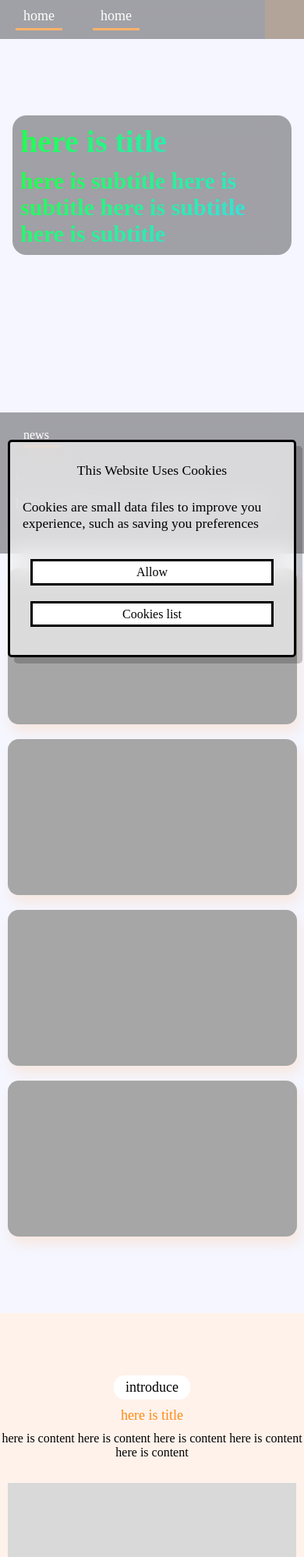
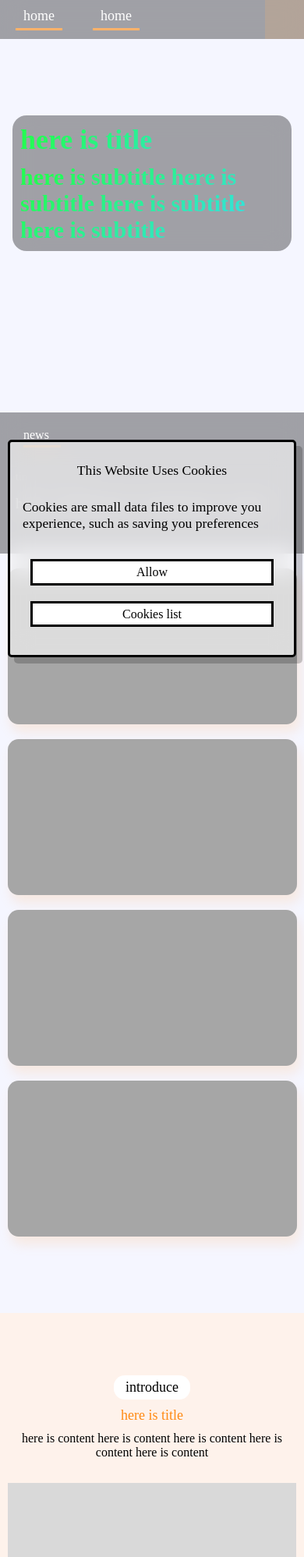
Before and after one commit to Aurora-Developer/Aurora-community-website, a website: page index.html in a window 390 px wide. Shown: the top 1997 px of the page at 78% size. Drawn offline with nearby package versions, Linux system fonts and the light colour scheme.

Commit message:
chore(zh-cn.html, css) 修改字体，优化部分布局

```diff
--- a/css/base.css
+++ b/css/base.css
@@ -13,6 +13,7 @@ h3,
 h4,
 h5,
 h6,
+div,
 form,
 fieldset,
 legend,
@@ -21,6 +22,7 @@ button {
     margin: 0;
     padding: 0;
     box-sizing: border-box;
+    font-family: "Noto Sans SC";
 }
 
 h1,
--- a/css/index.css
+++ b/css/index.css
@@ -391,7 +391,7 @@ main {
     }
 
     .banner-title .title h1 {
-        font-size: 40px;
+        font-size: 36px;
     }
     .banner-title .subtitle {
         font-size: 30px;
@@ -412,6 +412,11 @@ main {
 
     .list .block .right div, .list .block .left{
         flex-shrink: unset;
+
+    }
+    .introduce .content .content {
+        margin: 0px 4px;
+
     }
     .introduce .img {
         width:unset;
@@ -424,6 +429,10 @@ main {
 
     .developer #devSwiper .swiper-pagination-bullet{
         padding: unset;
+    }
+
+    .developer .content{
+      margin: 0 4px;
     }
 
     .download .window{
```
